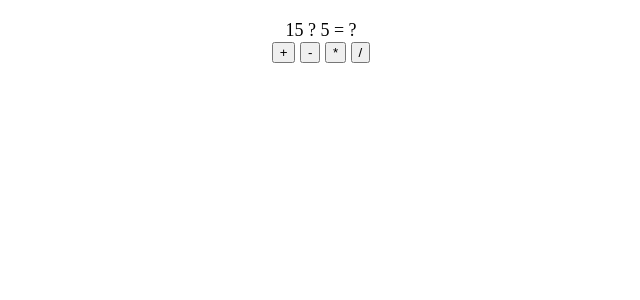
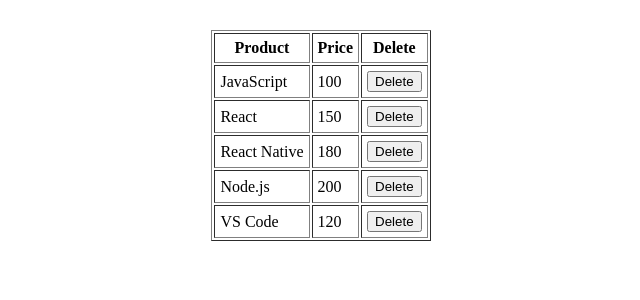
Before and after one commit to jayrboy/app2-component, a React (Create React App) app: page / in a window 1280 px wide. Shown: the top 300 px of the page, without its empty margins (319-959 px from the left). Built offline with nearby package versions, Linux system fonts and the light colour scheme.

Commit message:
Add RafsArray Function

```diff
--- a/src/App.js
+++ b/src/App.js
@@ -2,12 +2,13 @@
 // import Calendar from './components/class-component'
 // import { Button } from './components/class-component'
 // import { EvenData, EvenData2, Table } from './components/EvenData'
-import RefsFunc from './components/RefsFunc'
+// import RefsFunc from './components/RefsFunc'
+import RefsArray from './components/RefsArray'
 
 function App() {
   return (
     <>
-      <RefsFunc />
+      <RefsArray />
     </>
   )
 }
--- /dev/null
+++ b/src/components/RefsArray.js
@@ -0,0 +1,58 @@
+/* eslint-disable */
+import { useRef } from 'react'
+
+const RefsArray = () => {
+  const table = useRef()
+  const tr = useRef([])
+  const data = [
+    ['JavaScript', 100],
+    ['React', 150],
+    ['React Native', 180],
+    ['Node.js', 200],
+    ['VS Code', 120],
+  ]
+
+  const onClickButton = (i) => {
+    //การลบแถวออกจากตาราง จะท าให้ลำาดับแถวเปลี่ยนไปจากเดิม
+    //ซึ่งอาจไม่ตรงกับล าดับอ้างอิงของแถวนั้นที่ได้ก าหนดไว้ล่วงหน้า
+    //ดังนั้น เราต้องตรวจสอบลำดับที่แท้จริงอีกครั้ง เพื่อใช้ในการลบ
+    const index = tr.current[i].rowIndex
+    table.current.deleteRow(index)
+  }
+
+  const onMouseOverRow = (i) => {
+    tr.current[i].style.backgroundColor = 'yellow'
+  }
+
+  const onMouseOutRow = (i) => {
+    tr.current[i].style.backgroundColor = 'white'
+  }
+
+  const tableStyles = { margin: 'auto', marginTop: 30 }
+
+  return (
+    <table ref={table} border="1" cellPadding={5} style={tableStyles}>
+      <tr>
+        <th>Product</th>
+        <th>Price</th>
+        <th>Delete</th>
+      </tr>
+      {data.map((item, i) => {
+        return (
+          <tr
+            ref={(el) => (tr.current[i] = el)}
+            onMouseOver={() => onMouseOverRow(i)}
+            onMouseOut={() => onMouseOutRow(i)}
+          >
+            <td>{item[0]}</td>
+            <td>{item[1]}</td>
+            <td>
+              <button onClick={() => onClickButton(i)}>Delete</button>
+            </td>
+          </tr>
+        )
+      })}
+    </table>
+  )
+}
+export default RefsArray
```
